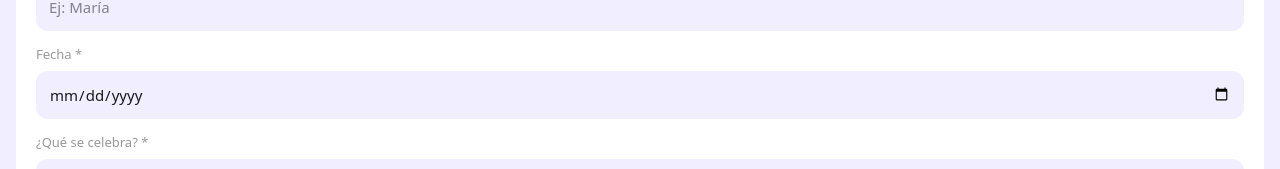
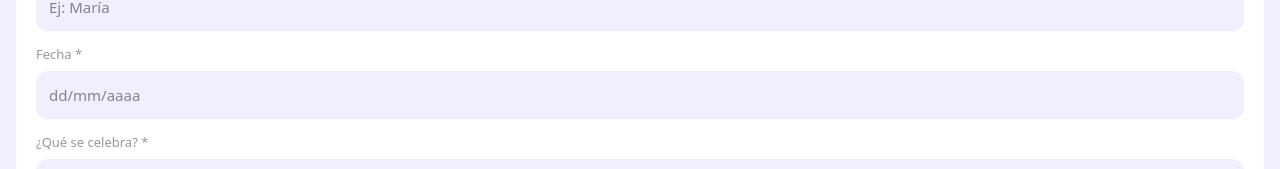
Before and after one commit to arqandresmontero-cloud/celebra-web, a Next.js app: page /eventos/nuevo in a window 1280 px wide. Shown: the part 239-408 px from the top of the page. Built offline with nearby package versions, Linux system fonts and the light colour scheme; sample sign-in values are in the browser's storage.

Commit message:
fix: input date sin validacion nativa del browser

```diff
--- a/app/eventos/nuevo/page.js
+++ b/app/eventos/nuevo/page.js
@@ -145,7 +145,7 @@ function NuevoEvento() {
             </div>
             <div style={fieldWrap}>
               <label style={labelStyle}>Fecha *</label>
-              <input type="date" value={form.birthday_date} onChange={e => setForm({ ...form, birthday_date: e.target.value })} style={inputStyle} />
+              <input type="text" value={form.birthday_date} onChange={e => setForm({ ...form, birthday_date: e.target.value })} onFocus={e => { e.target.type = 'date'; }} onBlur={e => { if (!e.target.value) e.target.type = 'text'; }} placeholder="dd/mm/aaaa" style={inputStyle} />
             </div>
             <div style={{ marginBottom: 0 }}>
               <label style={labelStyle}>¿Qué se celebra? *</label>
```
